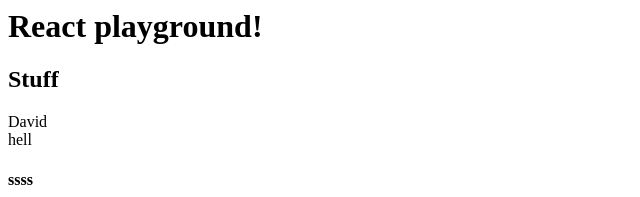
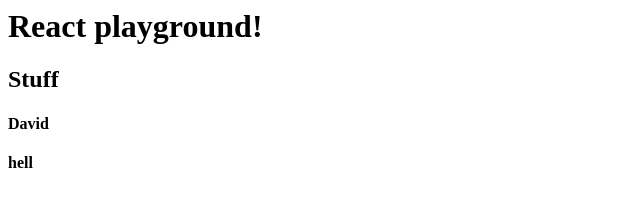
Before and after one commit to codeinthehole/meta-tic-tac-toe, a React app: page / in a window 1280 px wide. Shown: the top 197 px of the page, without its empty margins (0-640 px from the left). Built offline with nearby package versions, Linux system fonts and the light colour scheme.

Commit message:
Use terser syntax for pure components

```diff
--- a/src/App.js
+++ b/src/App.js
@@ -1,13 +1,6 @@
 import React from 'react';
 
-function Person(props) {
-    return (
-        <div>{props.name}</div>
-    )
-}
-
-const Man = (props) => <h4>{props.name}</h4>
-
+const Person = ({name}) => <h4>{name}</h4>
 
 class App extends React.Component {
 
@@ -17,7 +10,7 @@ class App extends React.Component {
                 <h2>Stuff</h2>
                 <Person name="David" />
                 <Person name="hell" />
-                <Man name="ssss" />
+                <Person name="ssss" />
             </div>
         )
     }
```
